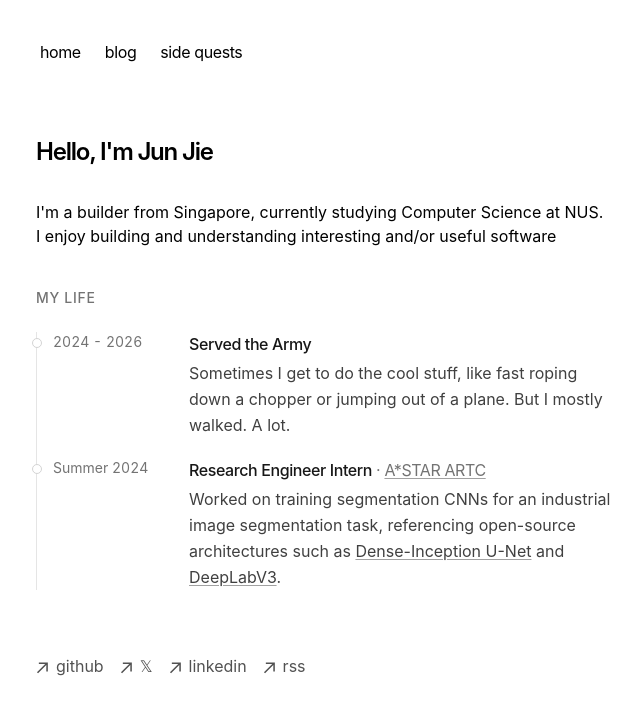
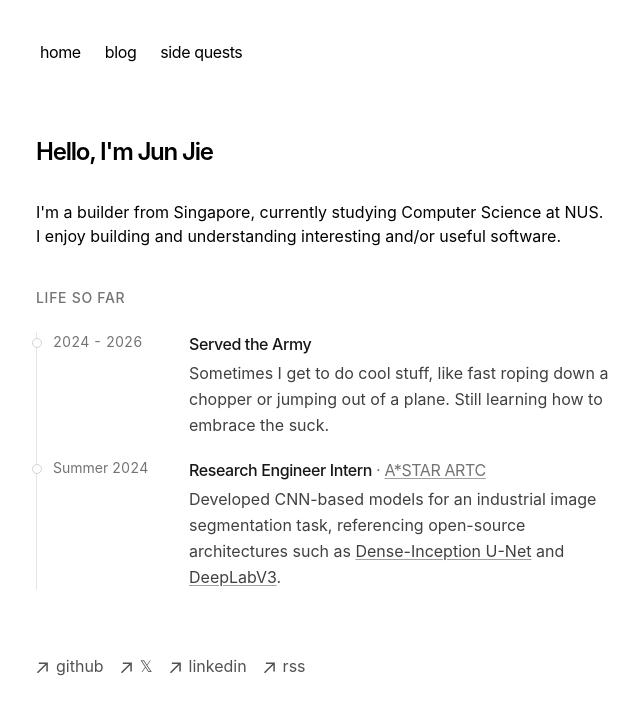
Before and after one commit to junnjiee/website, a Next.js app: page / in a window 1280 px wide. Shown: the top 714 px of the page, without its empty margins (316-957 px from the left). Built offline with nearby package versions, Linux system fonts and the light colour scheme.

Commit message:
minor word fixes

```diff
--- a/app/components/experience.tsx
+++ b/app/components/experience.tsx
@@ -15,7 +15,7 @@ const experiences: ExperienceItem[] = [
     organisation: "",
     href: "",
     description:
-      "Sometimes I get to do the cool stuff, like fast roping down a chopper or jumping out of a plane. But I mostly walked. A lot.",
+      "Sometimes I get to do cool stuff, like fast roping down a chopper or jumping out of a plane. Still learning how to embrace the suck.",
   },
   {
     period: "Summer 2024",
@@ -24,8 +24,8 @@ const experiences: ExperienceItem[] = [
     href: "https://www.a-star.edu.sg/artc",
     description: (
       <>
-        Worked on training segmentation CNNs for an industrial image
-        segmentation task, referencing open-source architectures such as{" "}
+        Developed CNN-based models for an industrial image segmentation task,
+        referencing open-source architectures such as{" "}
         <a
           href="https://www.sciencedirect.com/science/article/abs/pii/S0169260719307904"
           target="_blank"
@@ -53,7 +53,7 @@ export function Experience() {
   return (
     <div className="mt-10 space-y-6">
       <h2 className="text-sm font-medium uppercase tracking-wider text-neutral-500 dark:text-neutral-400">
-        My Life
+        Life so Far
       </h2>
       <div className="space-y-5 border-l border-neutral-200 pl-4 dark:border-neutral-800">
         {experiences.map((experience) => (
--- a/app/page.tsx
+++ b/app/page.tsx
@@ -9,7 +9,7 @@ export default function Page() {
       </h1>
       <p className="mb-4">
         {` I'm a builder from Singapore, currently studying Computer Science at
-        NUS. I enjoy building and understanding interesting and/or useful software`}
+        NUS. I enjoy building and understanding interesting and/or useful software.`}
       </p>
       {/* <p className="mb-4"> */}
       {/*   {`Once in a while, I do touch grass and spend time on mountains.`} */}
```
